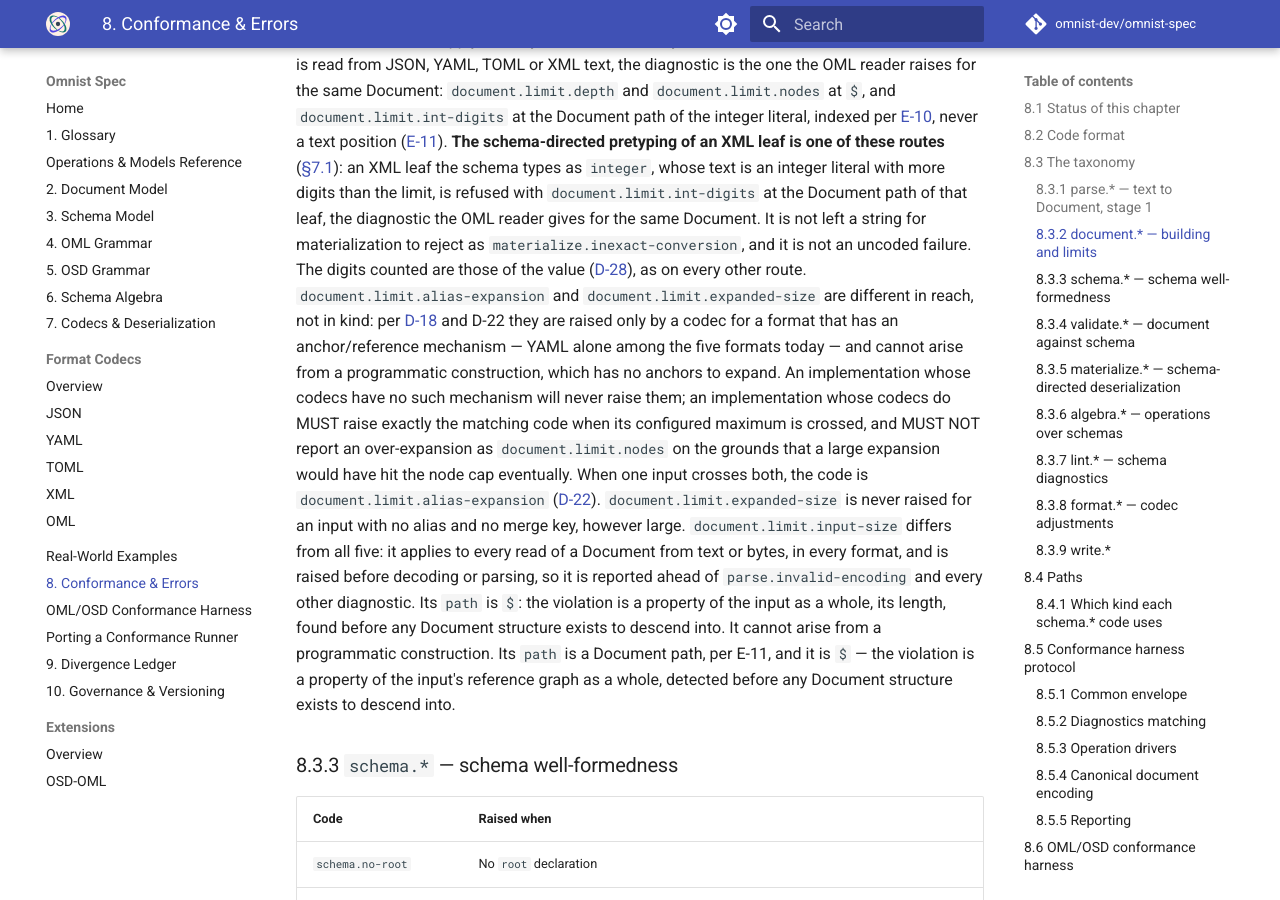
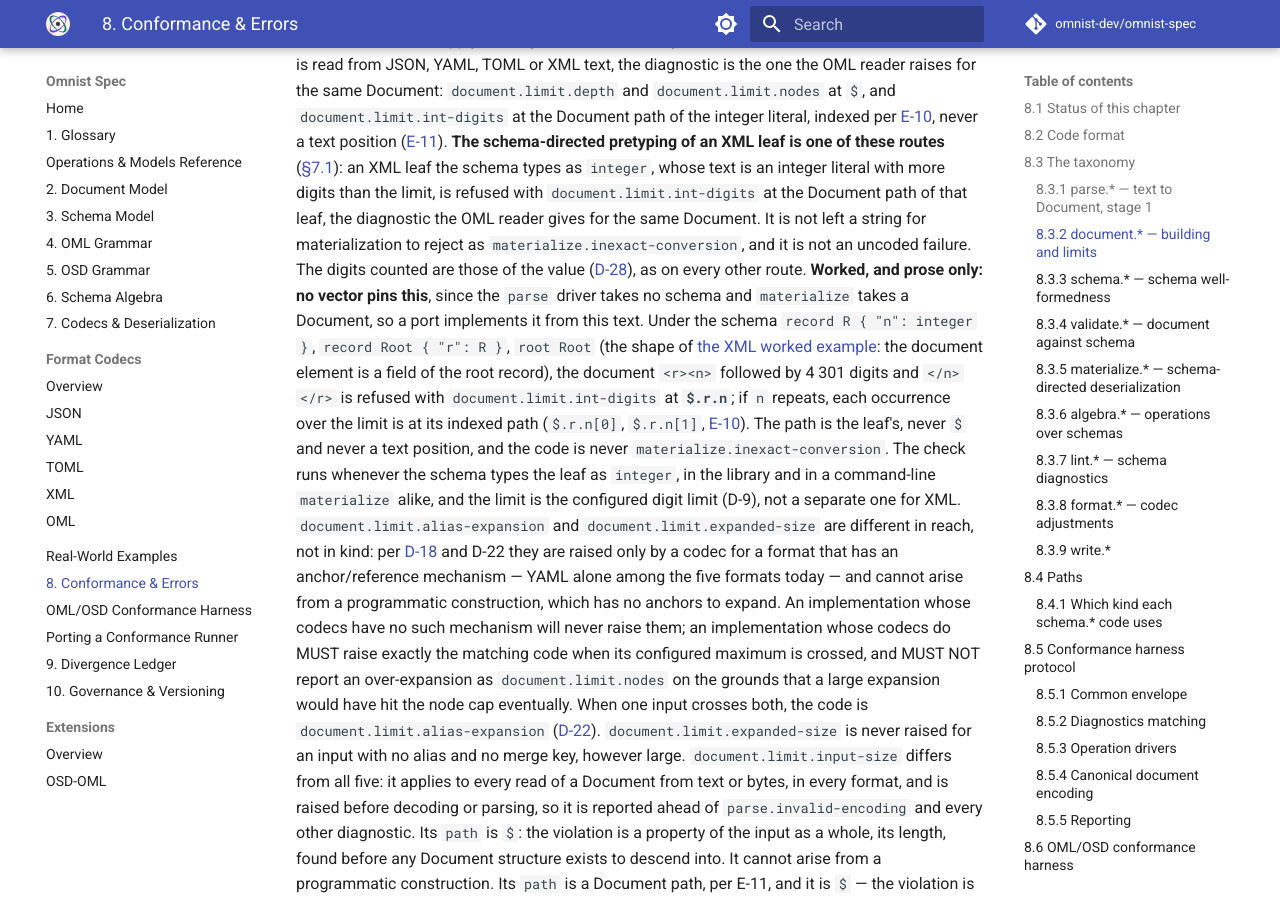
Before and after one commit to omnist-dev/omnist-spec, an MkDocs documentation site: the page built from docs/08-conformance-and-errors.md, in a window 1280 px wide and 900 px high, scrolled down 5085 px. Built offline with MkDocs 1.6.1 and Material for MkDocs 9.7.7, drawn with Linux system fonts in a browser that asks for light colours; comment, search, counter and statistics services are not loaded.

Commit message:
XML integer pretyping digit limit: worked case in E-4a and xml.md (#142)
Co-Authored-By: Claude Sonnet 5.5 <noreply@anthropic.com>

```diff
--- a/docs/08-conformance-and-errors.md
+++ b/docs/08-conformance-and-errors.md
@@ -200,7 +200,19 @@ Document path of that leaf, the diagnostic the OML reader gives for the same
 Document. It is not left a string for materialization to reject as
 `materialize.inexact-conversion`, and it is not an uncoded failure. The digits
 counted are those of the value ([D-28](02-document-model.md#24-safety-limits)),
-as on every other route. `document.limit.alias-expansion` and `document.limit.expanded-size` are
+as on every other route. **Worked, and prose only: no vector pins this**, since
+the `parse` driver takes no schema and `materialize` takes a Document, so a
+port implements it from this text. Under the schema `record R { "n": integer }`,
+`record Root { "r": R }`, `root Root` (the shape of
+[the XML worked example](formats/xml.md#worked-example): the document element is
+a field of the root record), the document `<r><n>` followed by 4 301 digits and
+`</n></r>` is refused with `document.limit.int-digits` at **`$.r.n`**; if `n`
+repeats, each occurrence over the limit is at its indexed path (`$.r.n[0]`,
+`$.r.n[1]`, [E-10](#84-paths)). The path is the leaf's, never `$` and never a
+text position, and the code is never `materialize.inexact-conversion`. The
+check runs whenever the schema types the leaf as `integer`, in the library and
+in a command-line `materialize` alike, and the limit is the configured digit
+limit (D-9), not a separate one for XML. `document.limit.alias-expansion` and `document.limit.expanded-size` are
 different in reach, not in kind: per
 [D-18](02-document-model.md#241-bounding-alias-expansion) and D-22 they are
 raised only by a codec for a format that has an anchor/reference mechanism —
```
Also changed, not shown: docs/formats/xml.md (+6 -2 lines).
